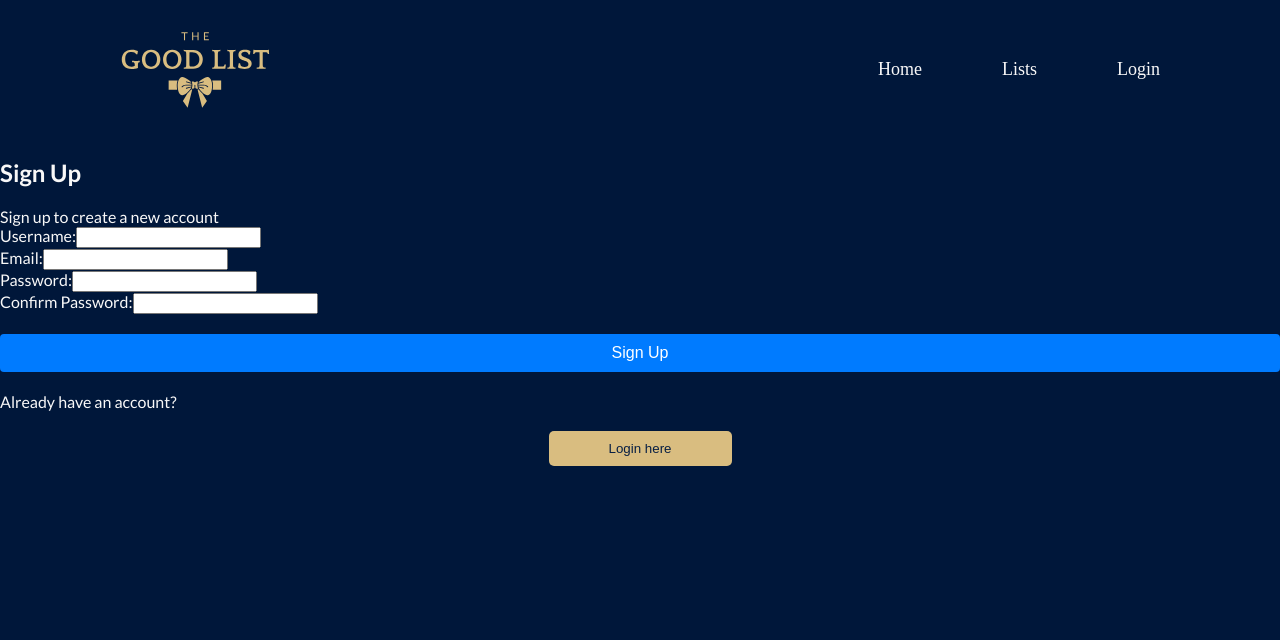
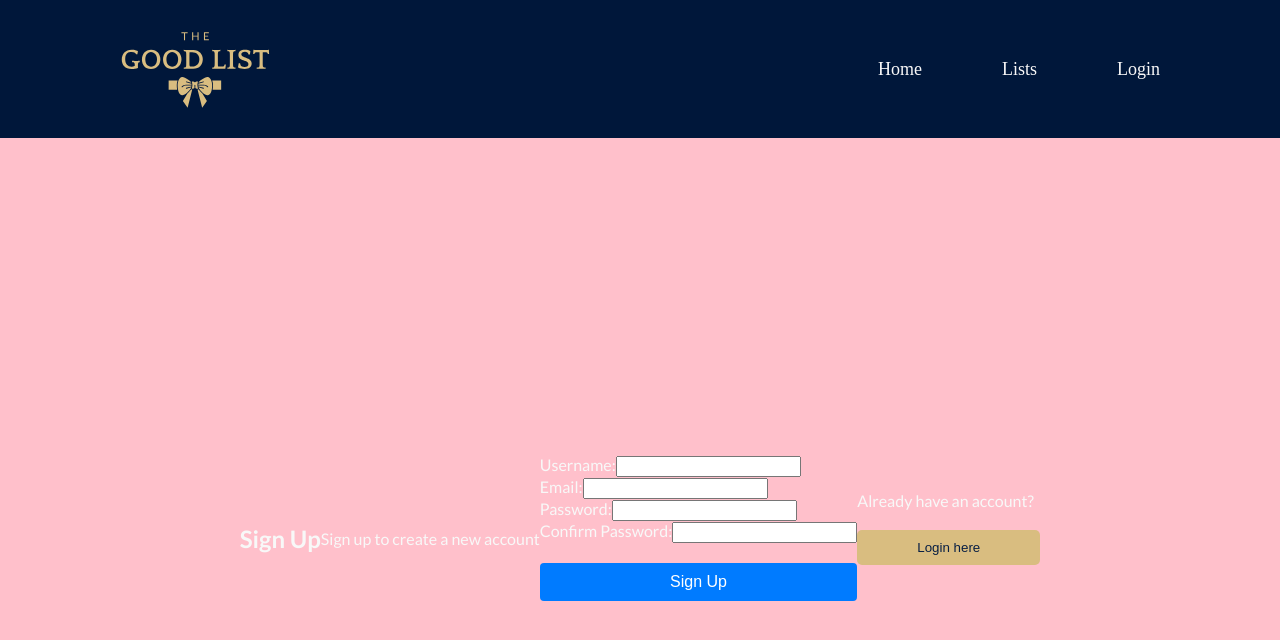
Before and after one commit to SheCodesAus/debugging_ducks_frontend, a React (Vite) app: page /signup in a window 1280 px wide. Shown: the top 640 px of the page. Built offline with nearby package versions, Linux system fonts and the light colour scheme; a web font is replaced by a local one.

Commit message:
changes to classname

```diff
--- a/src/pages/HomePage.jsx
+++ b/src/pages/HomePage.jsx
@@ -90,8 +90,8 @@ function HomePage() {
         <div id="Features" className="Features-section">
           <div className="features-header">
             <h1>
-              <span class="icon">꧁</span> Features{" "}
-              <span class="icon flip-icon">꧁</span>
+              <span className="icon">꧁</span> Features{" "}
+              <span className="icon flip-icon">꧁</span>
             </h1>
           </div>
           <div className="List-img">
--- a/src/pages/SignUpPage.css
+++ b/src/pages/SignUpPage.css
@@ -13,12 +13,12 @@ p {
 }
 
 /* Login Page Container */
-.login-page {
+.signup-page {
   display: flex;
   justify-content: center;
   align-items: center;
   height: 100vh;
-  background-color: #00173a;
+  background-color: pink;
 }
 
 /* Login Container */
@@ -26,7 +26,7 @@ p {
   width: 90%;
   max-width: 300px;
   padding: 40px 50px 40px 40px;
-  background-color: #081f43; /* Dark background for the form */
+  background-color: yellow; /* Dark background for the form */
   border-radius: 8px;
   box-shadow: 0 4px 8px rgba(0, 0, 0, 0.2);
   text-align: center;
@@ -38,7 +38,7 @@ p {
 .login-container h2 {
   font-family: "Quattrocento", serif;
   margin-bottom: 20px;
-  color: #d9bd80;
+  color: pink;
 }
 
 .login-heading {
```
